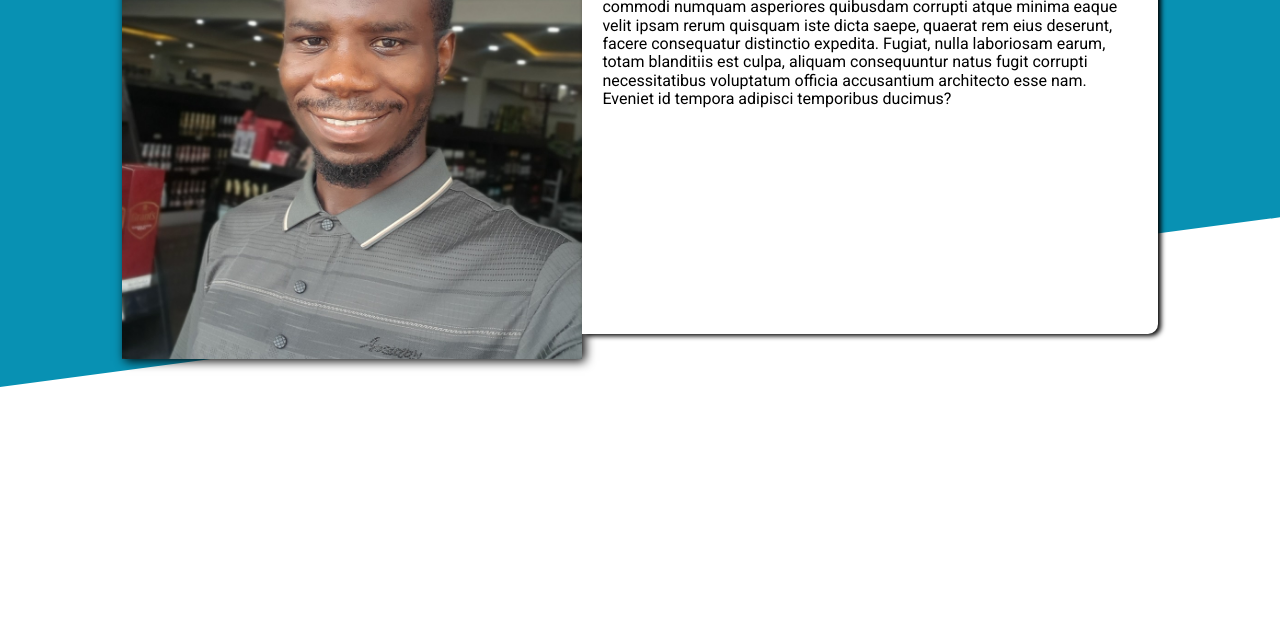
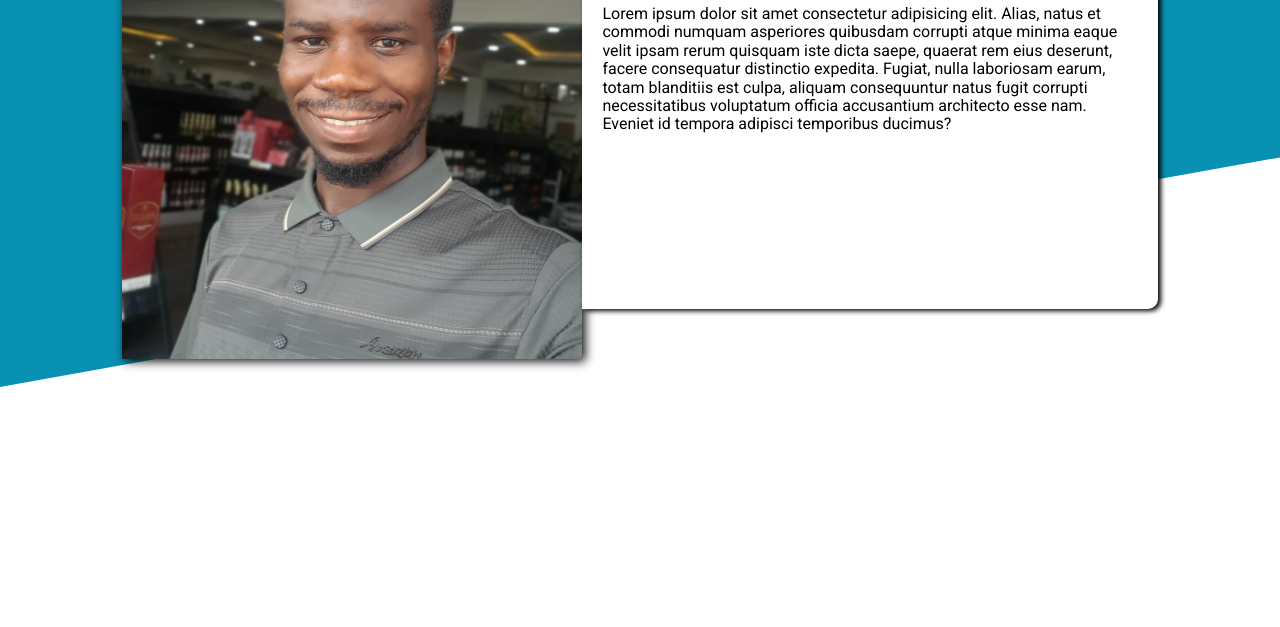
Before and after one commit to Shadrack04/odin-homepage, a plain HTML site: page index.html in a window 1280 px wide. Shown: the part 173-800 px from the top of the page. Drawn offline with nearby package versions, Linux system fonts and the light colour scheme; files that its build step writes are made by us from their sources; a web font is replaced by a local one.

Commit message:
fix: corect the clip path dimensions

```diff
--- a/styles/style.css
+++ b/styles/style.css
@@ -33,8 +33,8 @@ header::before {
   height: 100%;
   width: 100%;
   background-color: #0891b3;
-  -webkit-clip-path: polygon(0 0, 330% 0, 0 100%);
-          clip-path: polygon(0 0, 330% 0, 0 100%);
+  -webkit-clip-path: polygon(0 0, 100% 0%, 100% 59%, 0% 100%);
+          clip-path: polygon(0 0, 100% 0%, 100% 59%, 0% 100%);
 }
 header .inner-container {
   height: 90%;
@@ -58,7 +58,7 @@ header .inner-container .header-image-container img {
      object-position: center;
 }
 header .inner-container .header-text-container {
-  height: 90%;
+  height: 80%;
   width: 50%;
   border-radius: 0 10px 10px 0;
   background-color: #ffffff;
```
